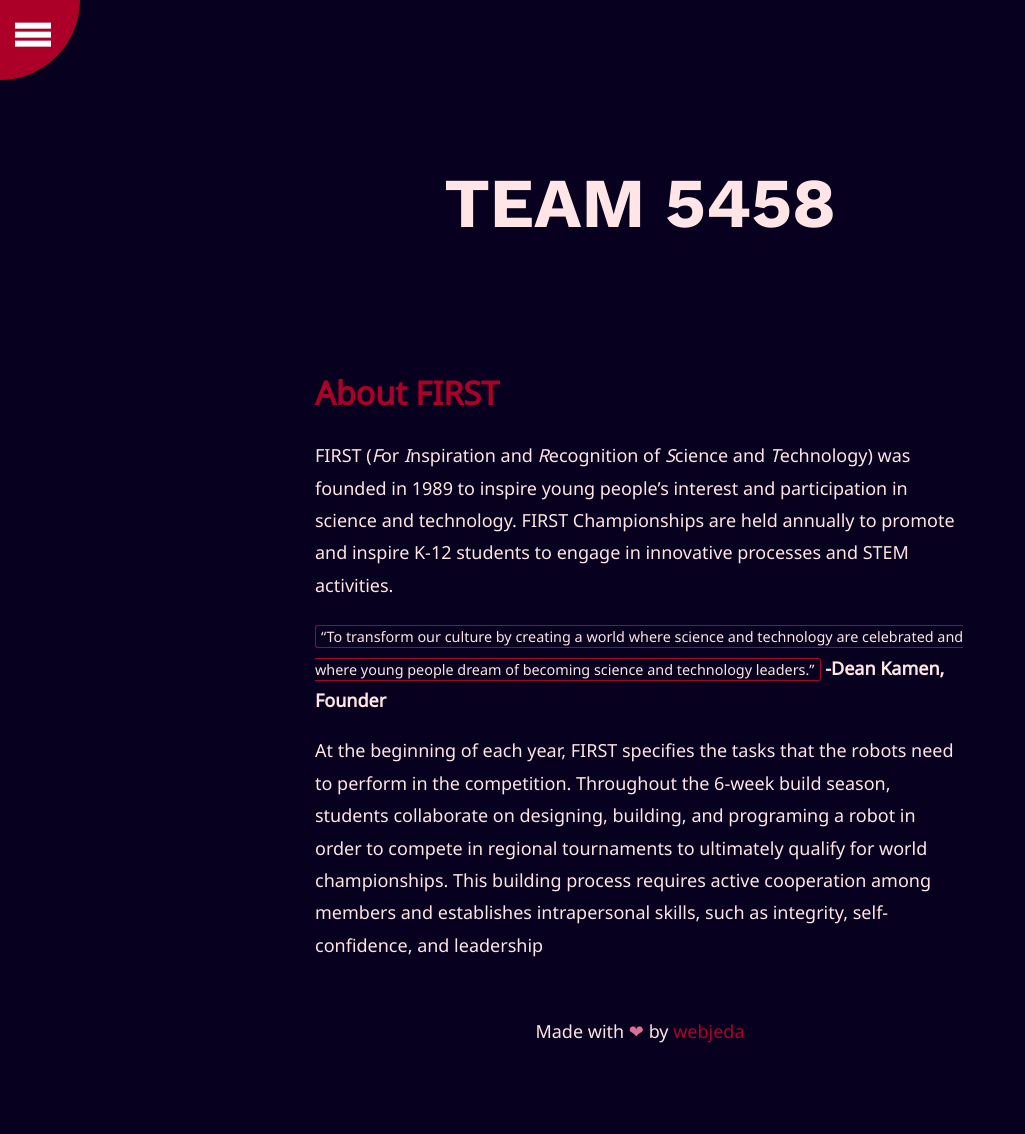
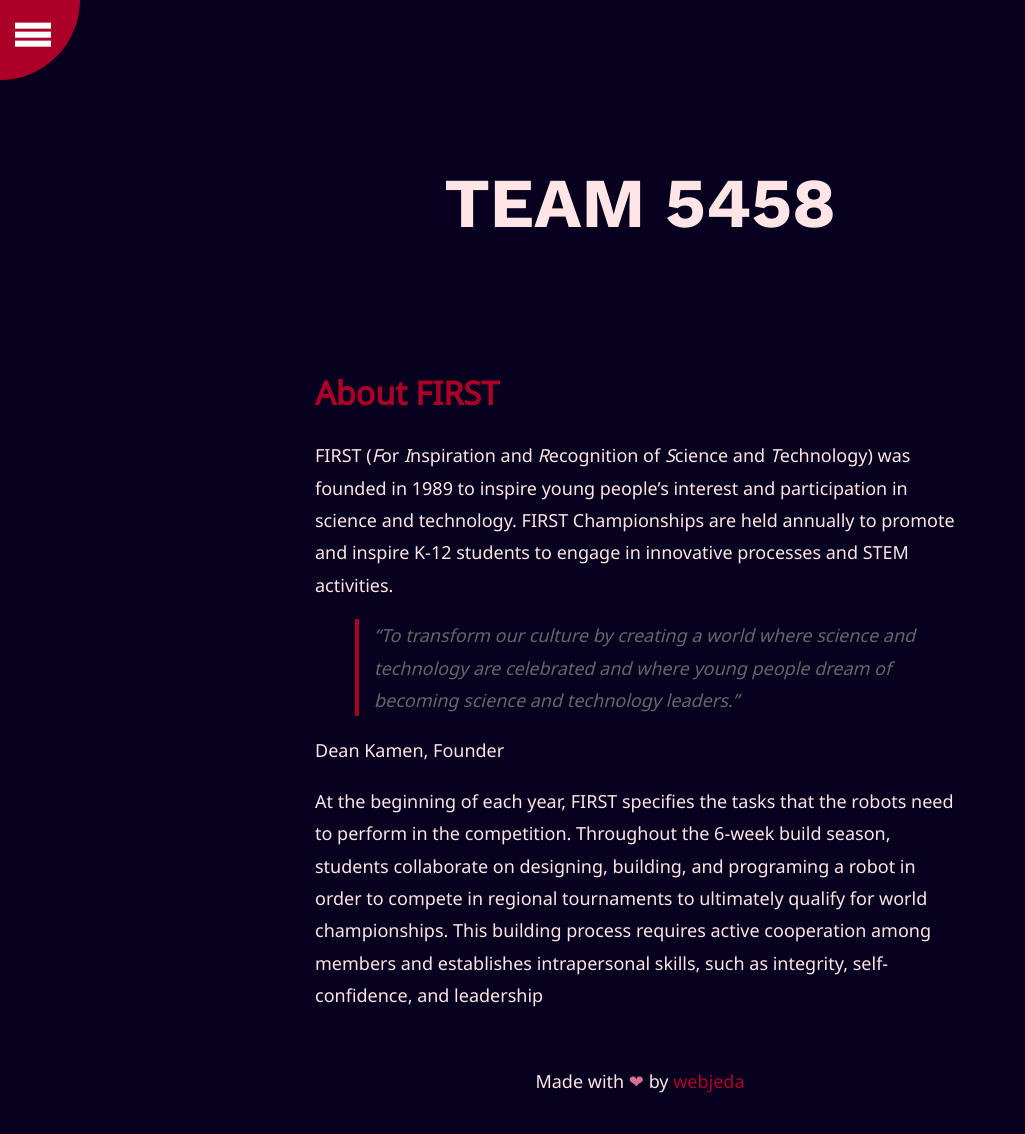
Before and after one commit to FRCTeam5458DigitalMinds/team5458.com, a Jekyll site: the page built from _pages/aboutfirst.md, in a window 1280 px wide. Shown: the whole page, without its empty margins (0-1025 px from the left). Built offline with Jekyll 4.4.1, drawn with Linux system fonts in a browser that asks for light colours; before the commit the page ends 1083 px from its top, so only the background shows below that; some of the changed lines change nothing that is shown.

Commit message:
Use blockquote instead of code

````diff
--- a/_pages/aboutfirst.md
+++ b/_pages/aboutfirst.md
@@ -6,7 +6,8 @@
 
 FIRST (*F*or *I*nspiration and *R*ecognition of *S*cience and *T*echnology) was founded in 1989 to inspire young people’s interest and participation in science and technology. FIRST Championships are held annually to promote and inspire K-12 students to engage in innovative processes and STEM activities.
 
-```“To transform our culture by creating a world where science and technology are celebrated and where young people dream of becoming science and technology leaders.”```
-**-Dean Kamen, Founder**
+>“To transform our culture by creating a world where science and technology are celebrated and where young people dream of becoming science and technology leaders.”
+
+Dean Kamen, Founder
 
 At the beginning of each year, FIRST specifies the tasks that the robots need to perform in the competition. Throughout the 6-week build season, students collaborate on designing, building, and programing a robot in order to compete in regional tournaments to ultimately qualify for world championships. This building process requires active cooperation among members and establishes intrapersonal skills, such as integrity, self-confidence, and leadership
````
